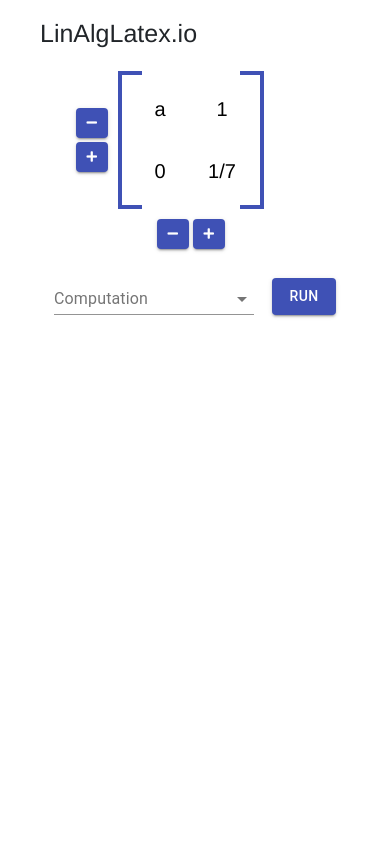
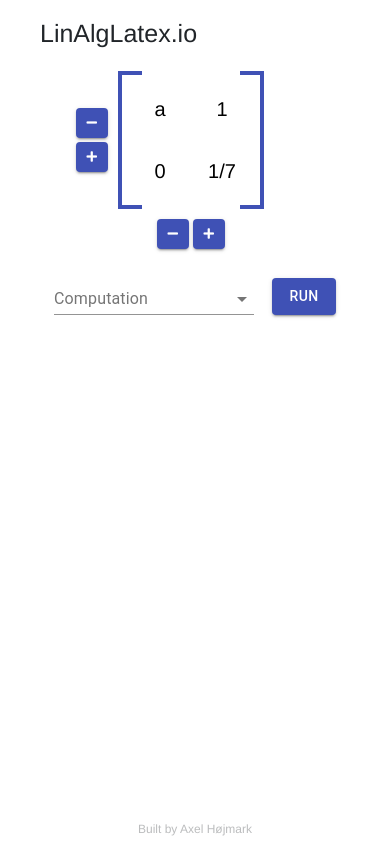
Before and after one commit to hojmax/linalglatex, a React (Create React App) app: page / in a window 390 px wide. Built offline with nearby package versions, Linux system fonts and the light colour scheme.

Commit message:
mobile design v.2, credit

```diff
--- a/src/App.css
+++ b/src/App.css
@@ -19,14 +19,6 @@ th {
 
 .matrixInput:hover:not(:focus) {
   box-shadow: 0px 0px 7px #DDDDDD;
-}
-
-.logoText {
-  position: absolute;
-  font-size: 25px;
-  top: 15px;
-  left: 40px;
-  font-weight: 500;
 }
 
 .matrixBrackets {
@@ -151,8 +143,8 @@ th {
 
 .clipboardIcon {
   position: absolute;
-  top: 20px;
-  right: 20px;
+  top: 12px;
+  right: 15px;
   text-align: center;
   color: #3f51b5;
   font-size: 25px;
@@ -180,13 +172,26 @@ th {
   display: inline-block;
 }
 
-@media (max-width : 320px) {
+@media only screen and (max-width: 740px) {
   .latexContainer {
-    box-shadow: 0px 0px 20px #EEEEEE;
-    border-radius: 10px;
-    padding: 40px;
-    margin: auto;
-    position: relative;
-    display: inline-block;
+    min-width: unset;
   }
 }
+
+.logoText {
+  position: absolute;
+  font-size: 25px;
+  top: 15px;
+  left: 40px;
+  font-weight: 500;
+}
+
+.creditText {
+  position: absolute;
+  bottom: 6px;
+  left: 50%;
+  transform: translate(-50%, 0%);
+  margin: 0;
+  font-size: 12px;
+  opacity: 0.3;
+}
--- a/src/App.js
+++ b/src/App.js
@@ -56,9 +56,9 @@ function App() {
     }
   }
 
-  return (<>
+  return (<div style={{ position: 'relative', minHeight: "100vh", paddingTop: "70px" }}>
     <div className="logoText">LinAlgLatex.io</div>
-    <center style={{ marginTop: "70px" }}>
+    <center>
       <MatrixTable
         grid={grid}
         setGrid={setGrid}
@@ -86,7 +86,8 @@ function App() {
         isCopied={isCopied}
         setIsCopied={setIsCopied} />}
     </center>
-  </>)
+      <p className="creditText">Built by Axel Højmark</p>
+  </div>)
 }
 
 export default App
--- a/src/components/LatexView.js
+++ b/src/components/LatexView.js
@@ -15,7 +15,8 @@ function LatexView(props) {
         return output
     }
     return <div
-        className={"mt-4 mb-4 latexContainer " + (props.canBounce && "fadeIn")}
+        className={"mt-4 latexContainer " + (props.canBounce && "fadeIn")}
+        style={{marginBottom: "30px"}}
         onAnimationEnd={() => props.setCanBounce(false)}>
         <Tooltip title={props.isCopied ? "Copied!" : "Copy LaTeX"}>
             <i onAnimationEnd={() => setCanShake(false)}
```
